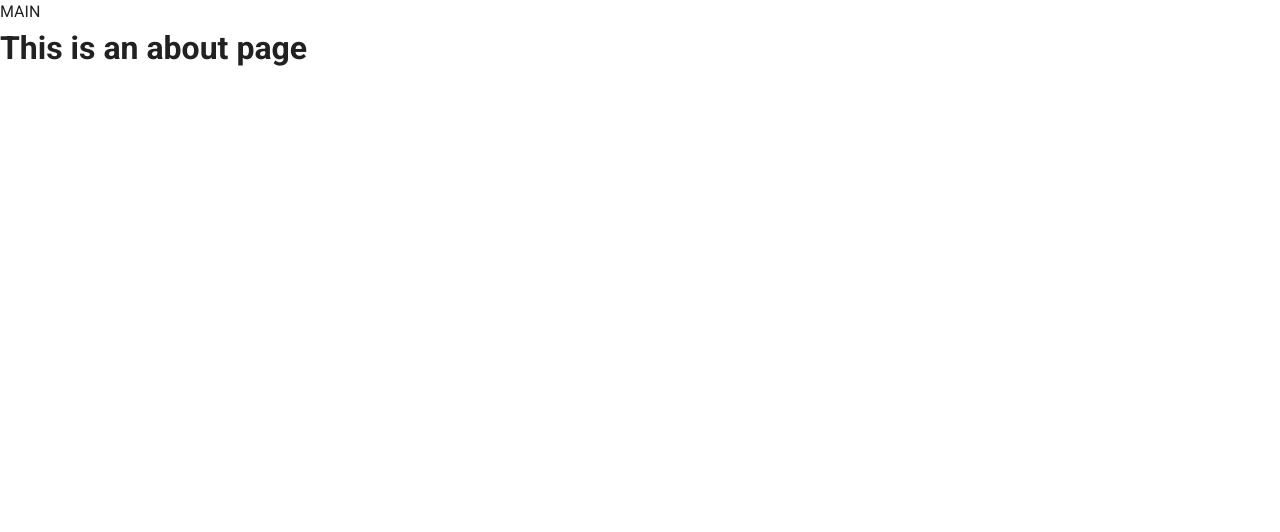
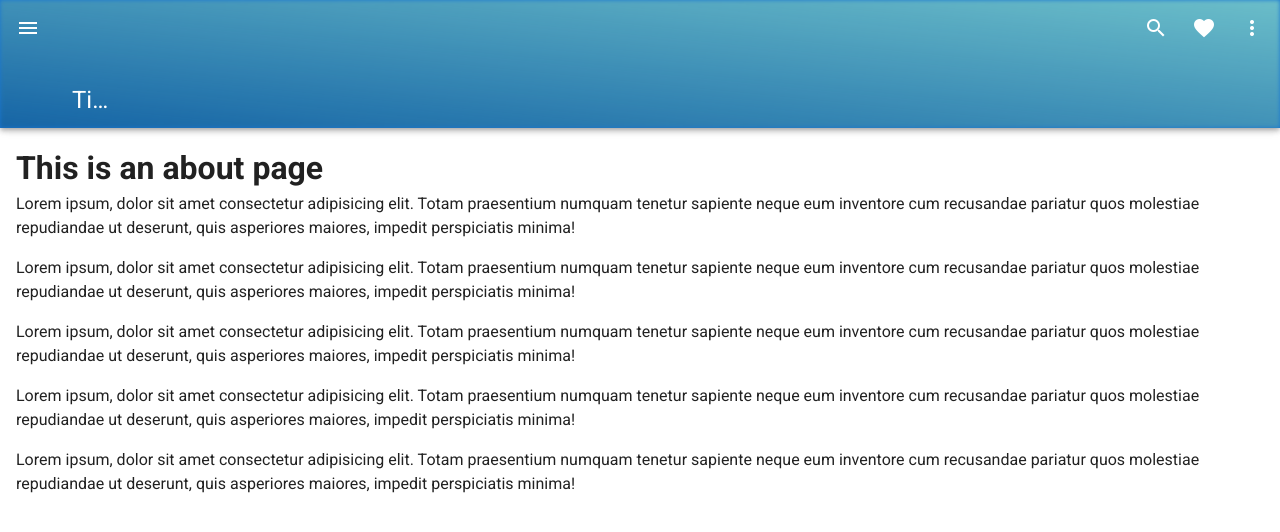
Before and after one commit to devsakaso/project-vidolle, a Vue app: page /about in a window 1280 px wide. Shown: the top 532 px of the page. Built offline with nearby package versions, Linux system fonts and the light colour scheme.

Commit message:
Added navigation drawer

```diff
--- a/src/App.vue
+++ b/src/App.vue
@@ -1,6 +1,78 @@
 <template>
   <v-app>
-    MAIN
+    <!-- appbar -->
+    <v-app-bar
+      app
+      color="primary"
+      dark
+      shrink-on-scroll
+      src="appbar.jpg"
+    >
+      <template v-slot:img="{ props }">
+        <v-img
+          v-bind="props"
+          gradient="to top right, rgba(19,84,122,.5), rgba(128,208,199,.8)"
+        ></v-img>
+      </template>
+
+      <!-- ドロワーアイコン -->
+      <v-app-bar-nav-icon @click="drawer = !drawer"></v-app-bar-nav-icon>
+
+      <v-app-bar-title>Title</v-app-bar-title>
+
+      <v-spacer></v-spacer>
+
+      <!-- 右メニュー -->
+      <v-btn icon>
+        <v-icon>mdi-magnify</v-icon>
+      </v-btn>
+
+      <v-btn icon>
+        <v-icon>mdi-heart</v-icon>
+      </v-btn>
+
+      <v-btn icon>
+        <v-icon>mdi-dots-vertical</v-icon>
+      </v-btn>
+    </v-app-bar>
+
+    <!-- ドロワーメニュー -->
+    <v-navigation-drawer
+      v-model="drawer"
+      absolute
+      temporary
+    >
+      <v-list-item>
+        <v-list-item-avatar>
+          <v-img src="https://randomuser.me/api/portraits/men/78.jpg"></v-img>
+        </v-list-item-avatar>
+
+        <v-list-item-content>
+          <v-list-item-title>John Leider</v-list-item-title>
+        </v-list-item-content>
+      </v-list-item>
+
+      <v-divider></v-divider>
+
+      <v-list dense>
+        <v-list-item
+          v-for="item in items"
+          :key="item.title"
+          link
+          :to="item.to"
+        >
+          <v-list-item-icon>
+            <v-icon>{{ item.icon }}</v-icon>
+          </v-list-item-icon>
+
+          <v-list-item-content>
+            <v-list-item-title>{{ item.title }}</v-list-item-title>
+          </v-list-item-content>
+        </v-list-item>
+      </v-list>
+    </v-navigation-drawer>
+
+    <!-- main -->
     <v-main>
       <router-view></router-view>
     </v-main>
@@ -15,8 +87,14 @@ export default {
   components: {
   },
 
-  data: () => ({
-    //
-  }),
+  data() {
+    return {
+      drawer: false,
+      items: [
+        { title: 'Home', icon: 'mdi-view-dashboard', to: '/' },
+        { title: 'About', icon: 'mdi-forum', to: '/about' },
+      ],
+    }
+  }
 };
 </script>
--- a/src/views/About.vue
+++ b/src/views/About.vue
@@ -1,5 +1,19 @@
 <template>
-  <div class="about">
+  <div class="about pa-4">
     <h1>This is an about page</h1>
+        <p>Lorem ipsum, dolor sit amet consectetur adipisicing elit. Totam praesentium numquam tenetur sapiente neque eum inventore cum recusandae pariatur quos molestiae repudiandae ut deserunt, quis asperiores maiores, impedit perspiciatis minima!</p>
+    <p>Lorem ipsum, dolor sit amet consectetur adipisicing elit. Totam praesentium numquam tenetur sapiente neque eum inventore cum recusandae pariatur quos molestiae repudiandae ut deserunt, quis asperiores maiores, impedit perspiciatis minima!</p>
+    <p>Lorem ipsum, dolor sit amet consectetur adipisicing elit. Totam praesentium numquam tenetur sapiente neque eum inventore cum recusandae pariatur quos molestiae repudiandae ut deserunt, quis asperiores maiores, impedit perspiciatis minima!</p>
+    <p>Lorem ipsum, dolor sit amet consectetur adipisicing elit. Totam praesentium numquam tenetur sapiente neque eum inventore cum recusandae pariatur quos molestiae repudiandae ut deserunt, quis asperiores maiores, impedit perspiciatis minima!</p>
+    <p>Lorem ipsum, dolor sit amet consectetur adipisicing elit. Totam praesentium numquam tenetur sapiente neque eum inventore cum recusandae pariatur quos molestiae repudiandae ut deserunt, quis asperiores maiores, impedit perspiciatis minima!</p>
   </div>
 </template>
+
+<script>
+
+export default {
+  name: 'About',
+  components: {
+  }
+}
+</script>
--- a/src/views/Home.vue
+++ b/src/views/Home.vue
@@ -1,5 +1,7 @@
 <template>
-  <div class="home">
+  <div class="home pa-4">
+    HOME
+
   </div>
 </template>
 
```
Also changed, not shown: public/appbar.jpg (added).
